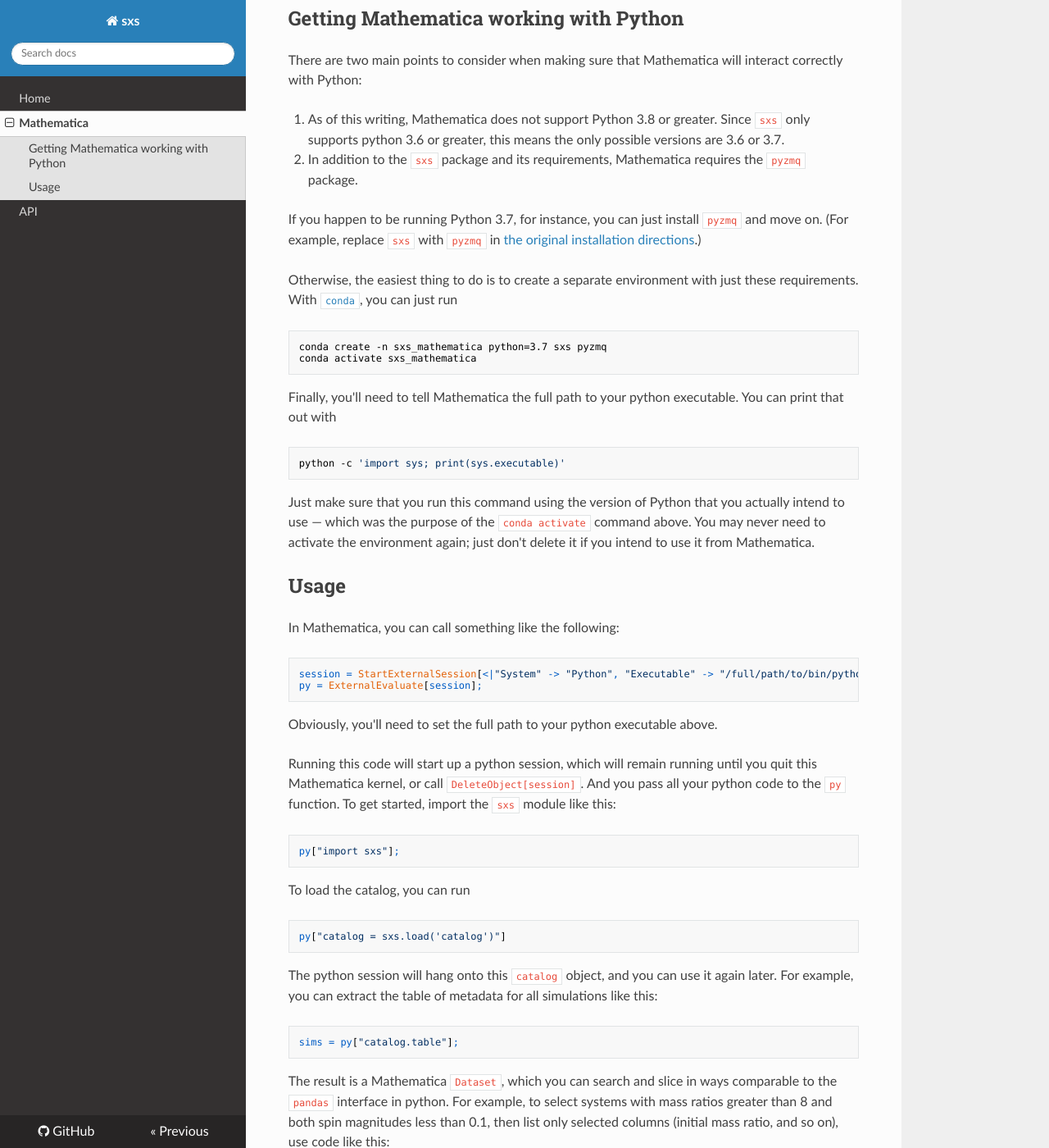
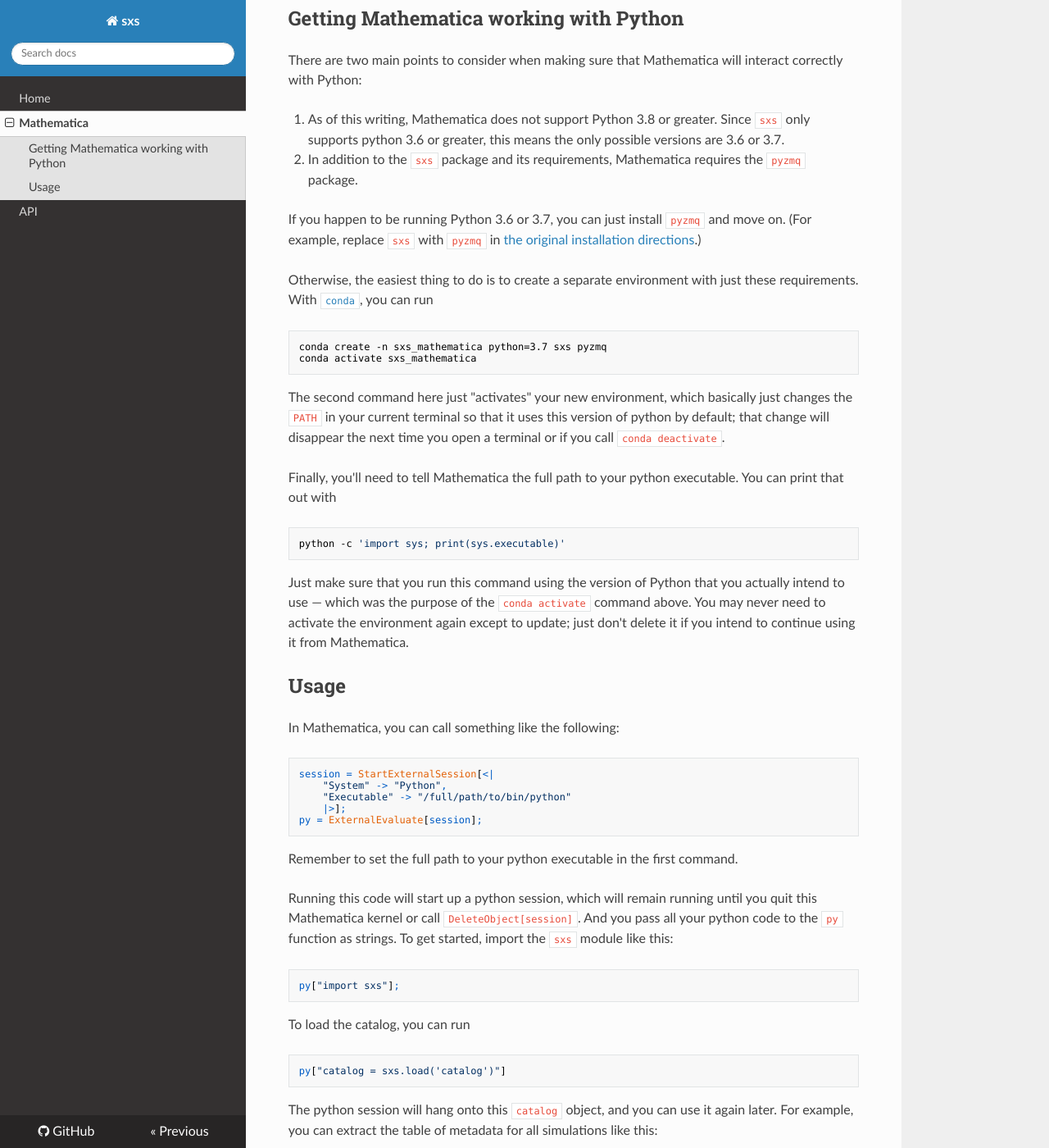
Before and after one commit to sxs-collaboration/sxs, an MkDocs documentation site: the page built from docs/mathematica.md, in a window 1280 px wide and 1400 px high, scrolled down 251 px. Shown: the whole window at 82% size. Built offline with MkDocs 1.6.1, drawn with Linux system fonts in a browser that asks for light colours; nearby versions of some CDN libraries.

Commit message:
Clarify mathematica environment issues [skip ci]

````diff
--- a/docs/mathematica.md
+++ b/docs/mathematica.md
@@ -16,18 +16,23 @@
   2. In addition to the `sxs` package and its requirements, Mathematica
      requires the `pyzmq` package.
 
-If you happen to be running Python 3.7, for instance, you can just install
-`pyzmq` and move on.  (For example, replace `sxs` with `pyzmq` in [the original
+If you happen to be running Python 3.6 or 3.7, you can just install `pyzmq` and
+move on.  (For example, replace `sxs` with `pyzmq` in [the original
 installation directions](../#installation).)
 
 Otherwise, the easiest thing to do is to create a separate environment with
 just these requirements.  With
-[`conda`](https://docs.anaconda.com/anaconda/install/), you can just run
+[`conda`](https://docs.anaconda.com/anaconda/install/), you can run
 
 ```bash
 conda create -n sxs_mathematica python=3.7 sxs pyzmq
 conda activate sxs_mathematica
 ```
+
+The second command here just "activates" your new environment, which basically
+just changes the `PATH` in your current terminal so that it uses this version
+of python by default; that change will disappear the next time you open a
+terminal or if you call `conda deactivate`.
 
 Finally, you'll need to tell Mathematica the full path to your python
 executable.  You can print that out with
@@ -38,8 +43,8 @@
 
 Just make sure that you run this command using the version of Python that you
 actually intend to use — which was the purpose of the `conda activate` command
-above.  You may never need to activate the environment again; just don't delete
-it if you intend to use it from Mathematica.
+above.  You may never need to activate the environment again except to update;
+just don't delete it if you intend to continue using it from Mathematica.
 
 
 ## Usage
@@ -47,16 +52,19 @@
 In Mathematica, you can call something like the following:
 
 ```mathematica
-session = StartExternalSession[<|"System" -> "Python", "Executable" -> "/full/path/to/bin/python"|>];
+session = StartExternalSession[<|
+    "System" -> "Python",
+    "Executable" -> "/full/path/to/bin/python"
+    |>];
 py = ExternalEvaluate[session];
 ```
 
-Obviously, you'll need to set the full path to your python executable above.
+Remember to set the full path to your python executable in the first command.
 
 Running this code will start up a python session, which will remain running
-until you quit this Mathematica kernel, or call `DeleteObject[session]`.  And
-you pass all your python code to the `py` function.  To get started, import the
-`sxs` module like this:
+until you quit this Mathematica kernel or call `DeleteObject[session]`.  And
+you pass all your python code to the `py` function as strings.  To get started,
+import the `sxs` module like this:
 
 ```mathematica
 py["import sxs"];
````
